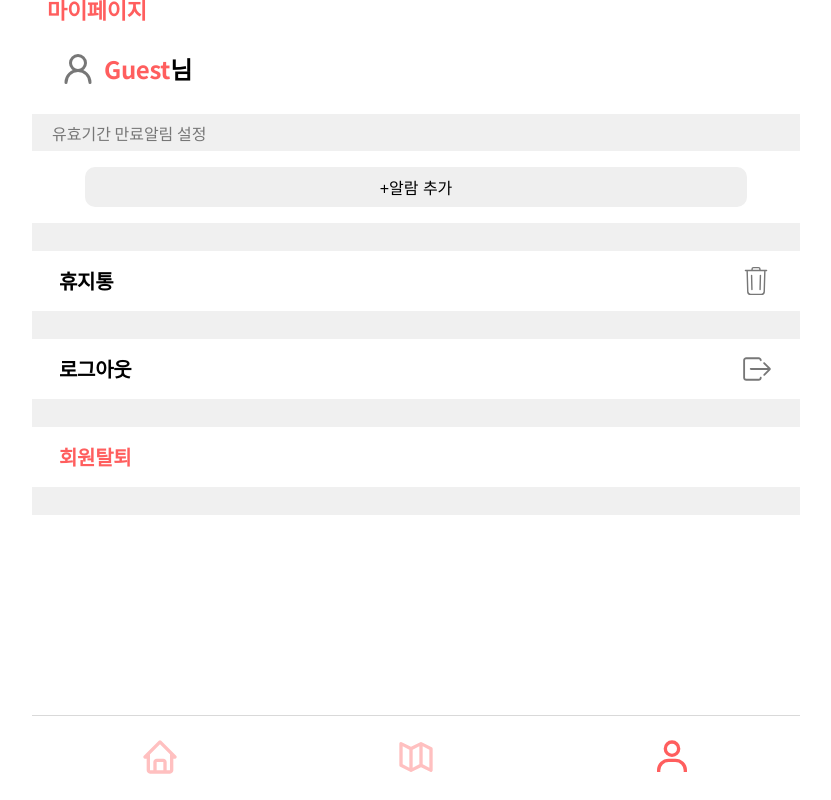
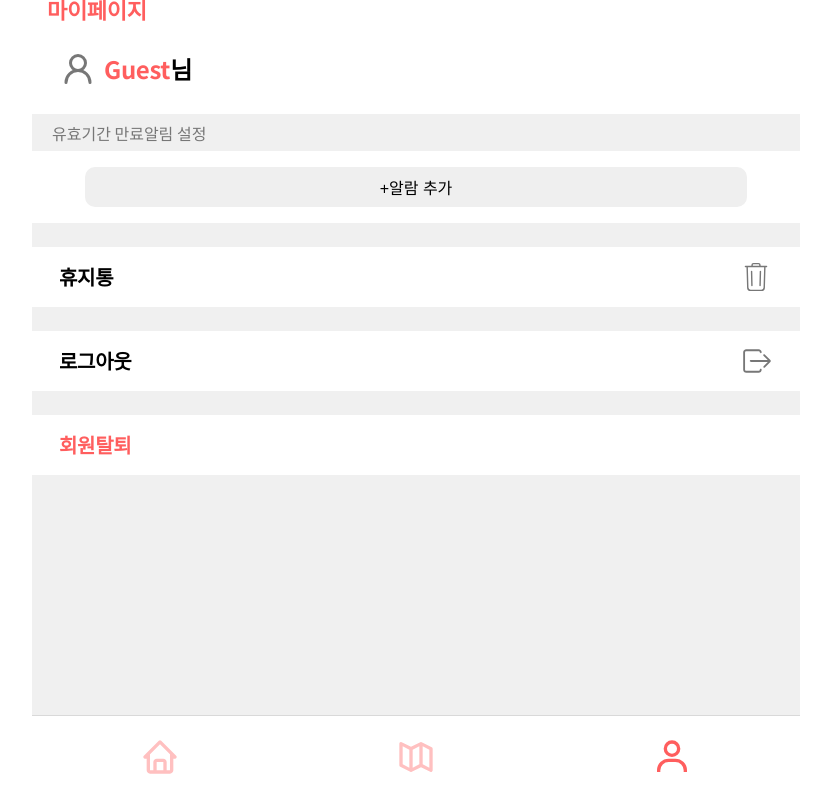
Before and after one commit to FRONT-END-BOOTCAMP-PLUS-3/YogiCon, a Next.js app: page /my in a window 1280 px wide. Shown: the whole page, without its empty margins (224-1055 px from the left). Built offline with nearby package versions, Linux system fonts and the light colour scheme; a web font is replaced by a local one.

Commit message:
design: 디자인 구현 변경

```diff
--- a/app/my/components/Alarm.tsx
+++ b/app/my/components/Alarm.tsx
@@ -30,6 +30,7 @@ const Title = styled.div`
   display: flex;
   align-items: center;
   padding: 0 1.25rem;
+  margin-top: -1.5rem;
   p {
     color: var(--deepgray);
     font-size: 1rem;
--- a/app/my/components/DeleteID.tsx
+++ b/app/my/components/DeleteID.tsx
@@ -4,11 +4,7 @@ import styled from 'styled-components';
 const Container = styled.div`
   display: flex;
   flex-direction: column;
-`;
-
-const Blank = styled.div`
-  height: 1.75rem;
-  background-color: var(--lightgray);
+  background-color: var(--white);
 `;
 
 const Router = styled.div`
@@ -27,7 +23,6 @@ const Router = styled.div`
 const DeleteID = () => {
   return (
     <Container>
-      <Blank />
       <Router>
         <span>회원탈퇴</span>
       </Router>
--- a/app/my/components/Logout.tsx
+++ b/app/my/components/Logout.tsx
@@ -5,11 +5,7 @@ import { IoIosLogOut } from 'react-icons/io';
 const Container = styled.div`
   display: flex;
   flex-direction: column;
-`;
-
-const Blank = styled.div`
-  height: 1.75rem;
-  background-color: var(--lightgray);
+  background-color: var(--white);
 `;
 
 const LogoutRouter = styled.div`
@@ -36,7 +32,6 @@ const StyledLogo = styled(IoIosLogOut)`
 const Logout = () => {
   return (
     <Container>
-      <Blank />
       <LogoutRouter>
         <span>로그아웃</span>
         <StyledLogo />
--- a/app/my/components/Name.tsx
+++ b/app/my/components/Name.tsx
@@ -7,6 +7,7 @@ const NameContainer = styled.div`
   align-items: center;
   padding: 1.69rem 1.75rem;
   gap: 0.5rem;
+  background-color: var(--white);
 `;
 
 const StyledIcon = styled(LuUserRound)`
--- a/app/my/components/Trash.tsx
+++ b/app/my/components/Trash.tsx
@@ -6,11 +6,7 @@ import { useRouter } from 'next/navigation';
 const Container = styled.div`
   display: flex;
   flex-direction: column;
-`;
-
-const Blank = styled.div`
-  height: 1.75rem;
-  background-color: var(--lightgray);
+  background-color: var(--white);
 `;
 
 const Router = styled.div`
@@ -38,7 +34,6 @@ const Trash = () => {
   const router = useRouter();
   return (
     <Container>
-      <Blank />
       <Router onClick={() => router.push('/trash')}>
         <span>휴지통</span>
         <StyledTrashCan />
--- a/app/my/page.tsx
+++ b/app/my/page.tsx
@@ -7,11 +7,13 @@ import Logout from '@/app/my/components/Logout';
 import DeleteID from '@/app/my/components/DeleteID';
 import styled from 'styled-components';
 
-const Blank = styled.div`
-  height: 1.75rem;
+const MyContainer = styled.div`
   background-color: var(--lightgray);
+  height: calc(100vh - 1.5rem);
+  display: flex;
+  flex-direction: column;
+  gap: 1.5rem;
 `;
-const MyContainer = styled.div``;
 
 const My = () => {
   return (
@@ -21,7 +23,6 @@ const My = () => {
       <Trash />
       <Logout />
       <DeleteID />
-      <Blank />
     </MyContainer>
   );
 };
```
